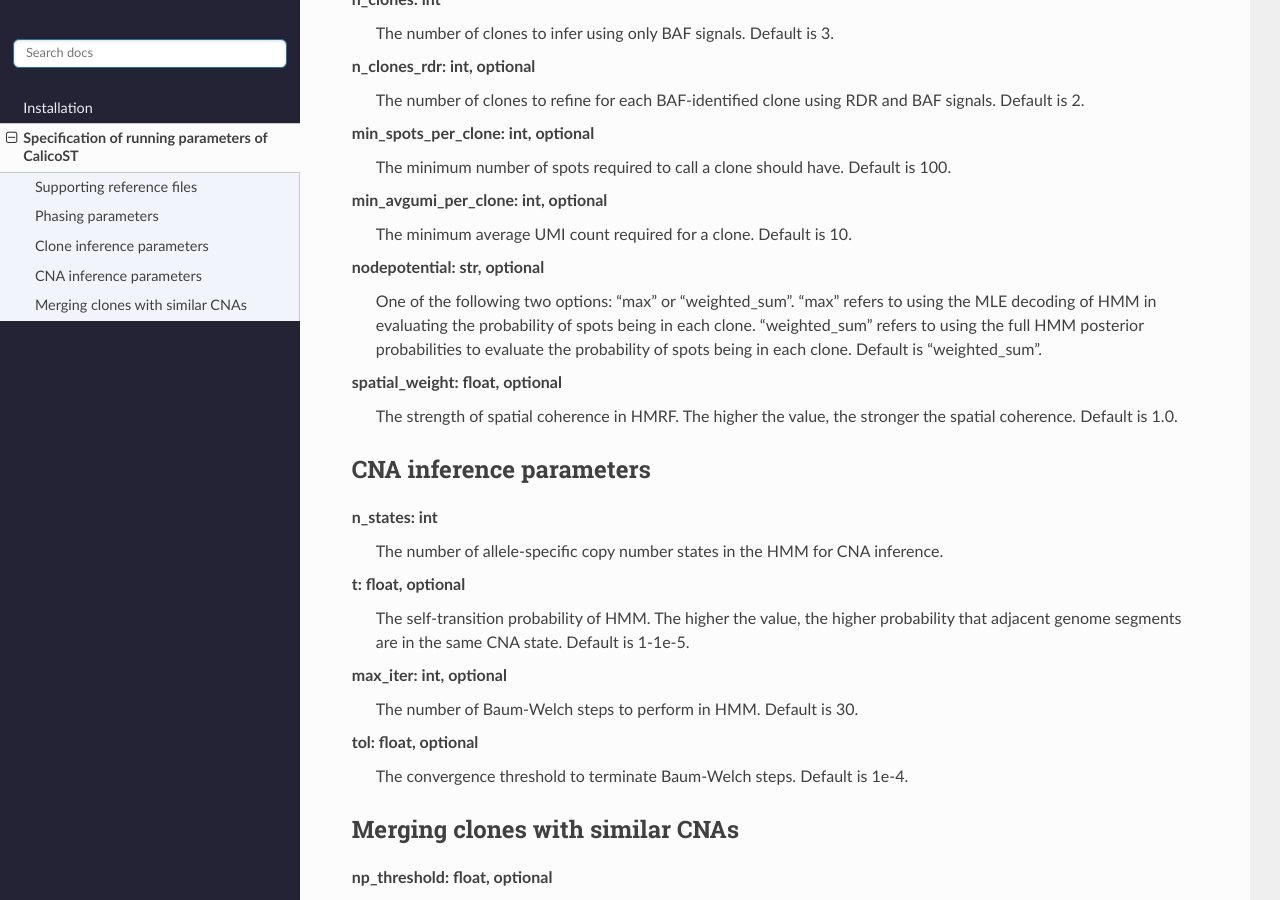
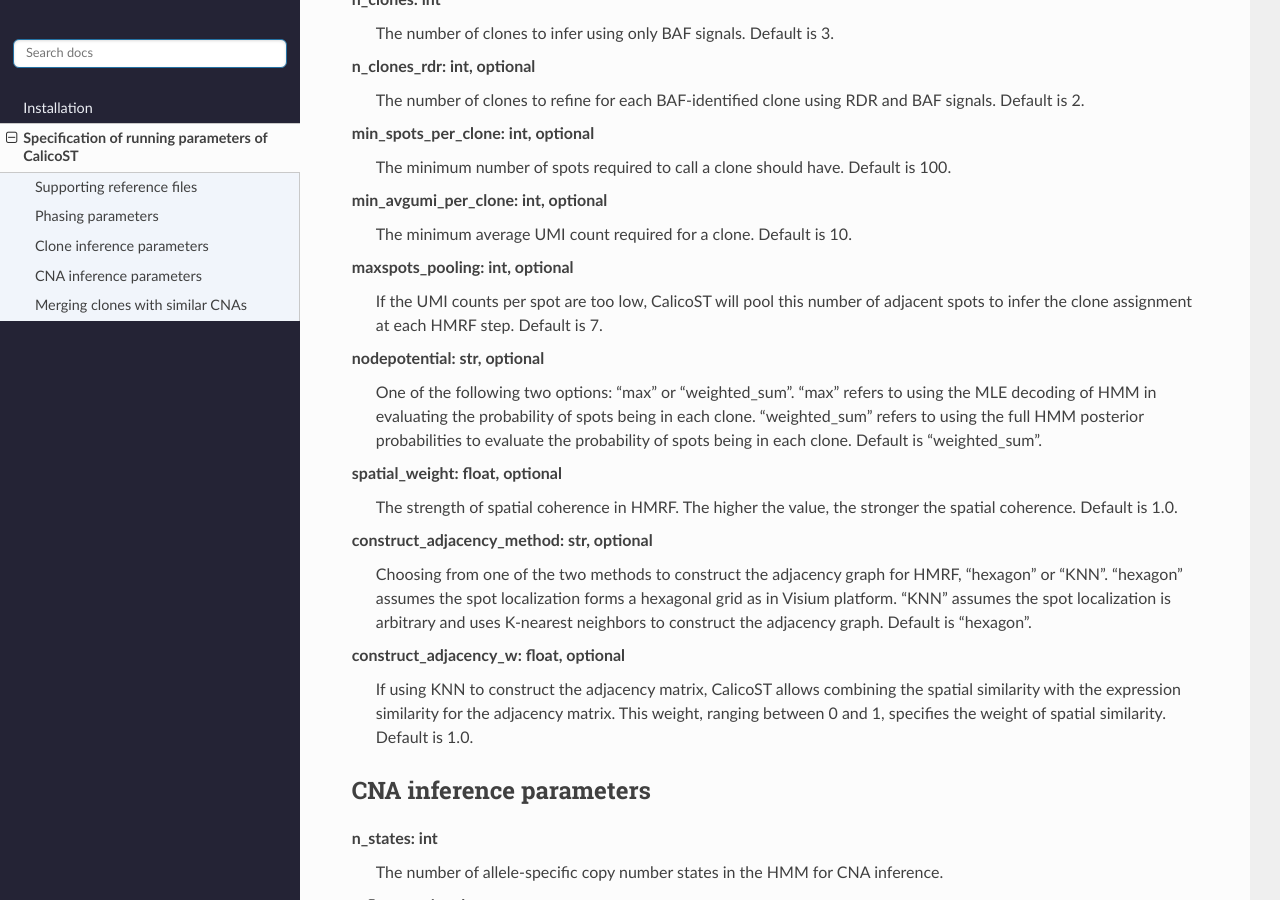
Before and after one commit to raphael-group/CalicoST, a Sphinx documentation site: the page built from docs/parameters.rst, in a window 1280 px wide and 900 px high, scrolled down 1017 px. Built offline with Sphinx 7.4.7 and the Read the Docs theme 3.1.0, drawn with Linux system fonts in a browser that asks for light colours; pages that are not in the unit, such as notebooks, are missing from menus.

Commit message:
update parameter specification

```diff
--- a/docs/parameters.rst
+++ b/docs/parameters.rst
@@ -45,11 +45,20 @@ min_spots_per_clone: int, optional
 min_avgumi_per_clone: int, optional
     The minimum average UMI count required for a clone. Default is 10.
 
+maxspots_pooling: int, optional
+    If the UMI counts per spot are too low, CalicoST will pool this number of adjacent spots to infer the clone assignment at each HMRF step. Default is 7.
+
 nodepotential: str, optional
     One of the following two options: "max" or "weighted_sum". "max" refers to using the MLE decoding of HMM in evaluating the probability of spots being in each clone. "weighted_sum" refers to using the full HMM posterior probabilities to evaluate the probability of spots being in each clone. Default is "weighted_sum".
 
 spatial_weight: float, optional
     The strength of spatial coherence in HMRF. The higher the value, the stronger the spatial coherence. Default is 1.0.
+
+construct_adjacency_method: str, optional
+    Choosing from one of the two methods to construct the adjacency graph for HMRF, "hexagon" or "KNN". "hexagon" assumes the spot localization forms a hexagonal grid as in Visium platform. "KNN" assumes the spot localization is arbitrary and uses K-nearest neighbors to construct the adjacency graph. Default is "hexagon".
+
+construct_adjacency_w: float, optional
+    If using KNN to construct the adjacency matrix, CalicoST allows combining the spatial similarity with the expression similarity for the adjacency matrix. This weight, ranging between 0 and 1, specifies the weight of spatial similarity.  Default is 1.0.
 
 
 CNA inference parameters
```
